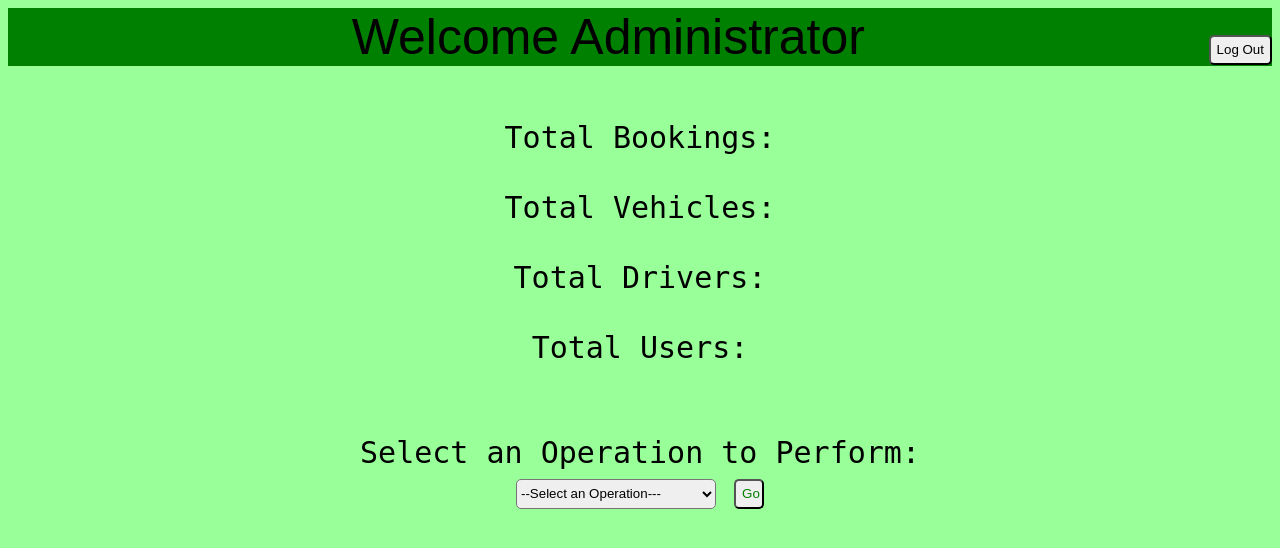
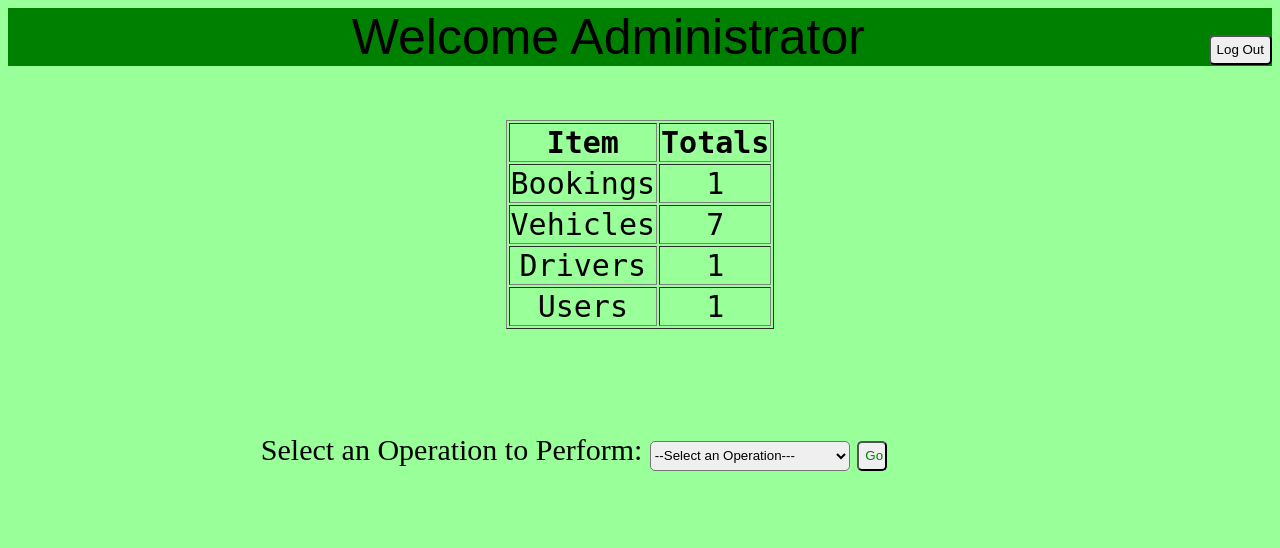
Before and after one commit to fredrickjomo/Trip-Management-System, a PHP site: page /adminpage.php in a window 1280 px wide. Shown: the top 548 px of the page. Run offline with PHP 8.4, Linux system fonts and the light colour scheme; data comes from the database, SQL or seed files in the repository; tables that the repository leaves empty hold one stand-in row (values such as "Sample post").

Commit message:
Add files via upload

```diff
--- a/adminpage.php
+++ b/adminpage.php
@@ -52,10 +52,57 @@
             </form></div></div></head>
 <body id="body">
     </br></br></br>
-    <div id="bookings">Total Bookings:<br><br>
-        Total Vehicles:<br></br>
-        Total Drivers:<br><br>
-        Total Users:<br><br>
+    <div id="bookings">
+    <table border="1" align="center">
+
+                <tr>
+                    <th>Item</th>
+                    <th>Totals</th>
+                </tr>
+
+
+                <tr>
+                    <td>Bookings</td>
+                    <td><div id="totals"><?php
+     $sql="select count('bookings_id') from bookings";
+        $result=$mysqli->query($sql);
+        $row=  mysqli_fetch_array($result);
+        echo "$row[0]";
+
+        ?></div></td>
+                </tr>
+                <tr>
+                    <td>Vehicles</td>
+                    <td><div id="totals"><?php
+         $sql="select count('vehicle_id') from vehicles";
+        $result=$mysqli->query($sql);
+        $row=  mysqli_fetch_array($result);
+        echo "$row[0]";
+
+        ?></div></td>
+                </tr>
+                <tr>
+                    <td>Drivers</td>
+                    <td><div id="totals"><?php
+         $sql="select count('driver_id') from drivers";
+        $result=$mysqli->query($sql);
+        $row=  mysqli_fetch_array($result);
+        echo "$row[0]";
+
+        ?></div></td>
+                </tr>
+                <tr>
+                    <td>Users</td>
+                    <td><div id="totals"><?php
+        $sql="select count('user_id') from users";
+        $result=$mysqli->query($sql);
+        $row=  mysqli_fetch_array($result);
+        echo "$row[0]";
+        ?></div></td>
+                </tr>
+
+        </table><br><br>
+    </div>
     <div class="tasks"> <form action="adminpage.php" method="POST">
             </br>
             Select an Operation to Perform:
```
